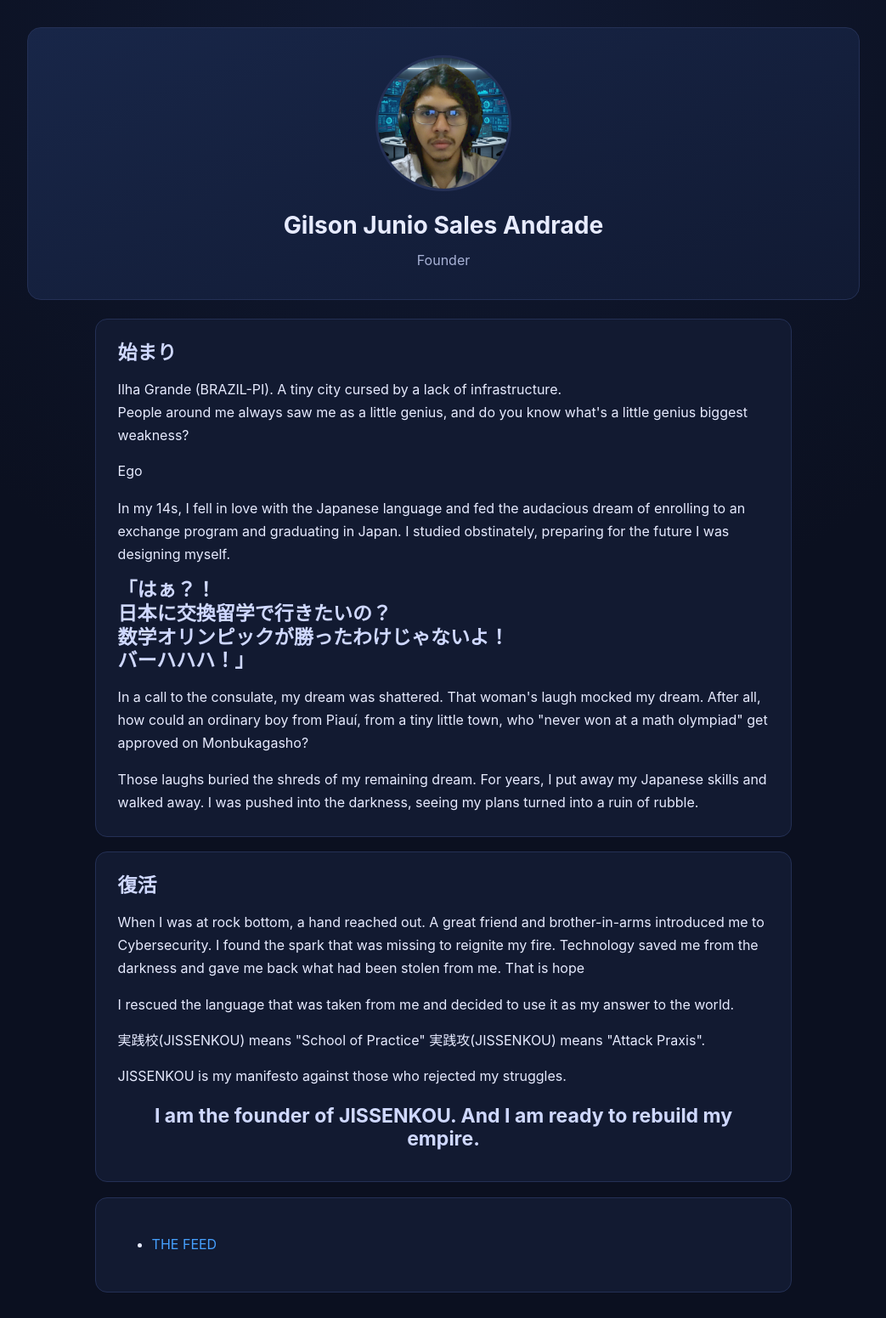
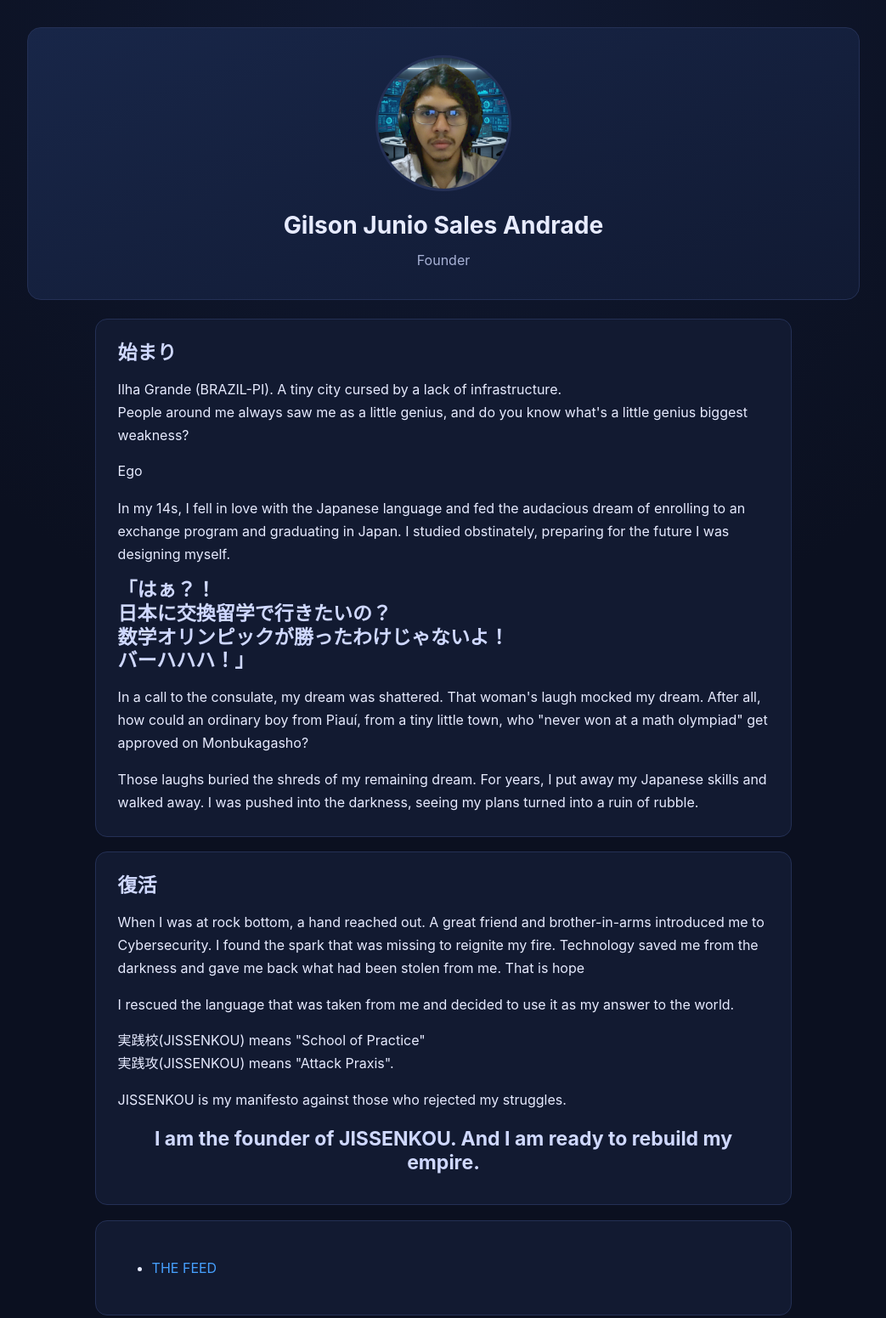
Before and after one commit to GilsonJunio/fundador, an Astro site: page / in a window 1280 px wide. Shown: the top 1551 px of the page at 85% size, without its empty margins (118-1161 px from the left). Built offline with nearby package versions, Linux system fonts and the light colour scheme; Astro itself is replaced by a stand-in of ours.

Commit message:
add: line break

```diff
--- a/src/pages/index.astro
+++ b/src/pages/index.astro
@@ -155,7 +155,7 @@
             use it as my answer to the world.
           </p>
           <p>
-            実践校(JISSENKOU) means "School of Practice"
+            実践校(JISSENKOU) means "School of Practice"<br>
             実践攻(JISSENKOU) means "Attack Praxis".
           </p>
           <p>
```
